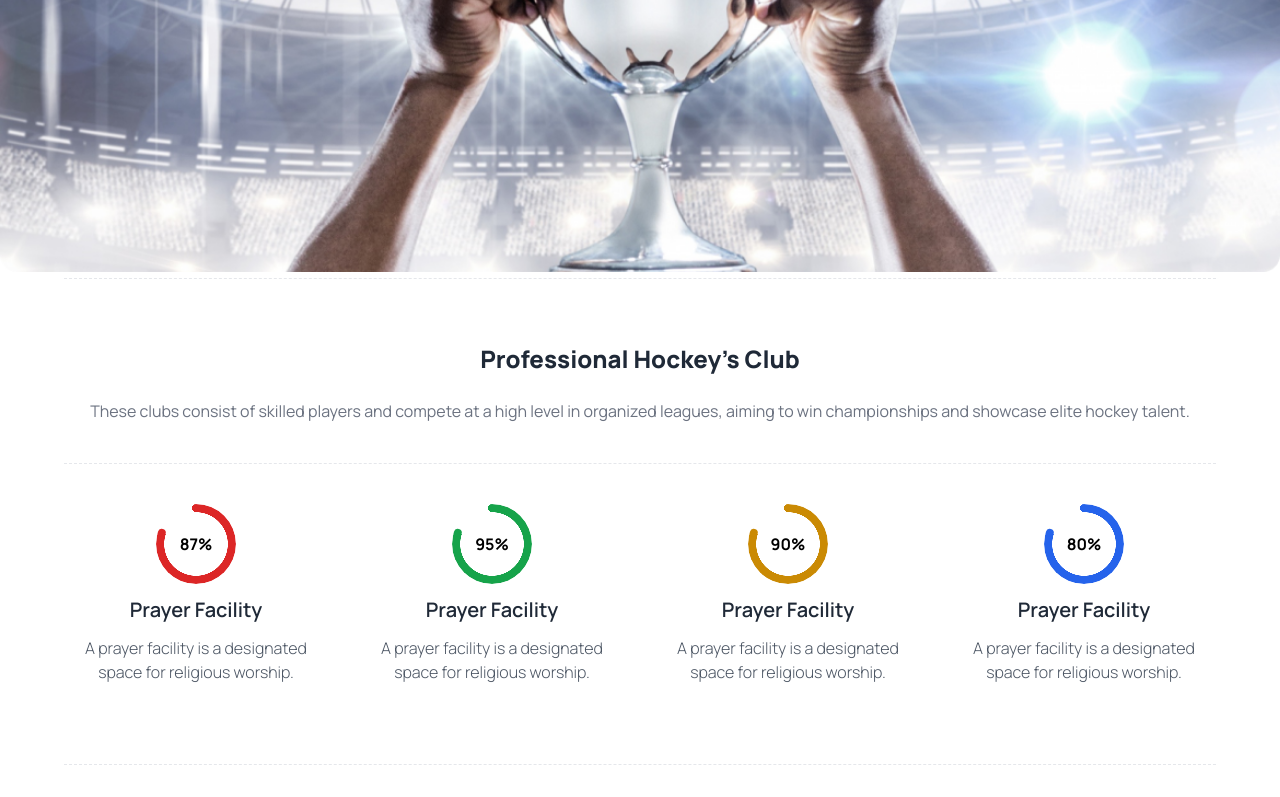
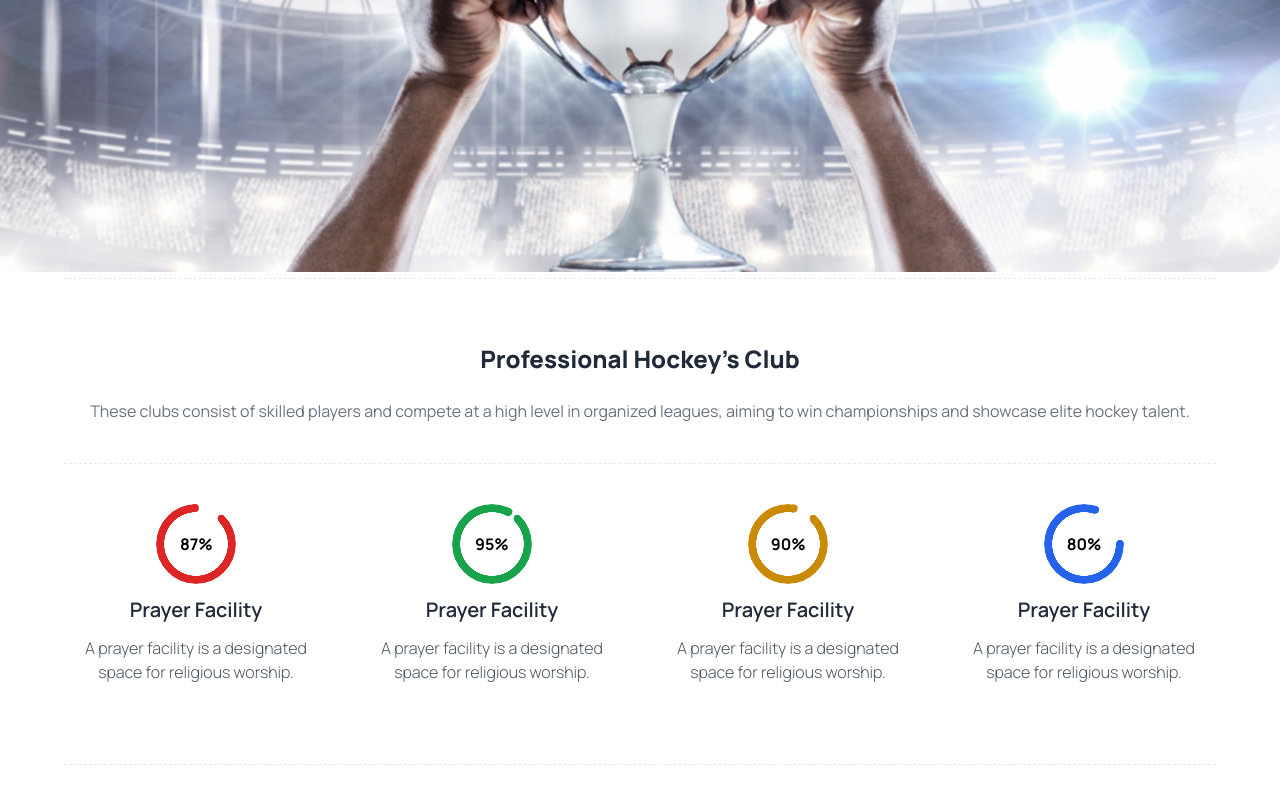
Before and after one commit to Promi-15/Hockey, a plain HTML site: page index.html in a window 1280 px wide. Shown: the part 402-1199 px from the top of the page. Drawn offline with nearby package versions, Linux system fonts and the light colour scheme.

Commit message:
radial progress rotated

```diff
--- a/index.html
+++ b/index.html
@@ -156,44 +156,44 @@
       <div class="m-auto text-center mt-10 flex flex-col lg:flex-row lg:justify-evenly gap-8">
         <div class="space-y-3 text-center">
           <div
-            class="radial-progress text-red-600"
-            style="--value: 80"
-            role="progressbar"
+            class="radial-progress rotate-45 text-red-600"
+            style="--value: 87 "
+
           >
-            <p class="text-black font-bold">87%</p>
+            <p class="text-black font-bold -rotate-45">87%</p>
           </div>
           <h1 class="text-xl font-semibold"> Prayer Facility</h1>
           <p class="text-base font-thin text-gray-600">A prayer facility is a designated space for religious worship.</p>
         </div>
         <div class="space-y-3 text-center">
           <div
-            class="radial-progress text-green-600"
-            style="--value: 80"
+            class="radial-progress rotate-45 text-green-600"
+            style="--value: 95"
             role="progressbar"
           >
-            <p class="text-black font-bold">95%</p>
+            <p class="text-black font-bold -rotate-45">95%</p>
           </div>
           <h1 class="text-xl font-semibold"> Prayer Facility</h1>
           <p class="text-base font-thin text-gray-600">A prayer facility is a designated space for religious worship.</p>
         </div>
         <div class="space-y-3 text-center">
           <div
-            class="radial-progress text-yellow-600"
-            style="--value: 80"
+            class="radial-progress rotate-45 text-yellow-600"
+            style="--value: 90"
             role="progressbar"
           >
-            <p class="text-black font-bold">90%</p>
+            <p class="text-black font-bold -rotate-45">90%</p>
           </div>
           <h1 class="text-xl font-semibold"> Prayer Facility</h1>
           <p class="text-base font-thin text-gray-600">A prayer facility is a designated space for religious worship.</p>
         </div>
         <div class="space-y-3 text-center">
           <div
-            class="radial-progress text-blue-600"
+            class="radial-progress rotate-90 text-blue-600"
             style="--value: 80"
             role="progressbar"
           >
-            <p class="text-black font-bold">80%</p>
+            <p class="text-black font-bold -rotate-90">80%</p>
           </div>
           <h1 class="text-xl font-semibold"> Prayer Facility</h1>
           <p class="text-base font-thin text-gray-600">A prayer facility is a designated space for religious worship.</p>
```
